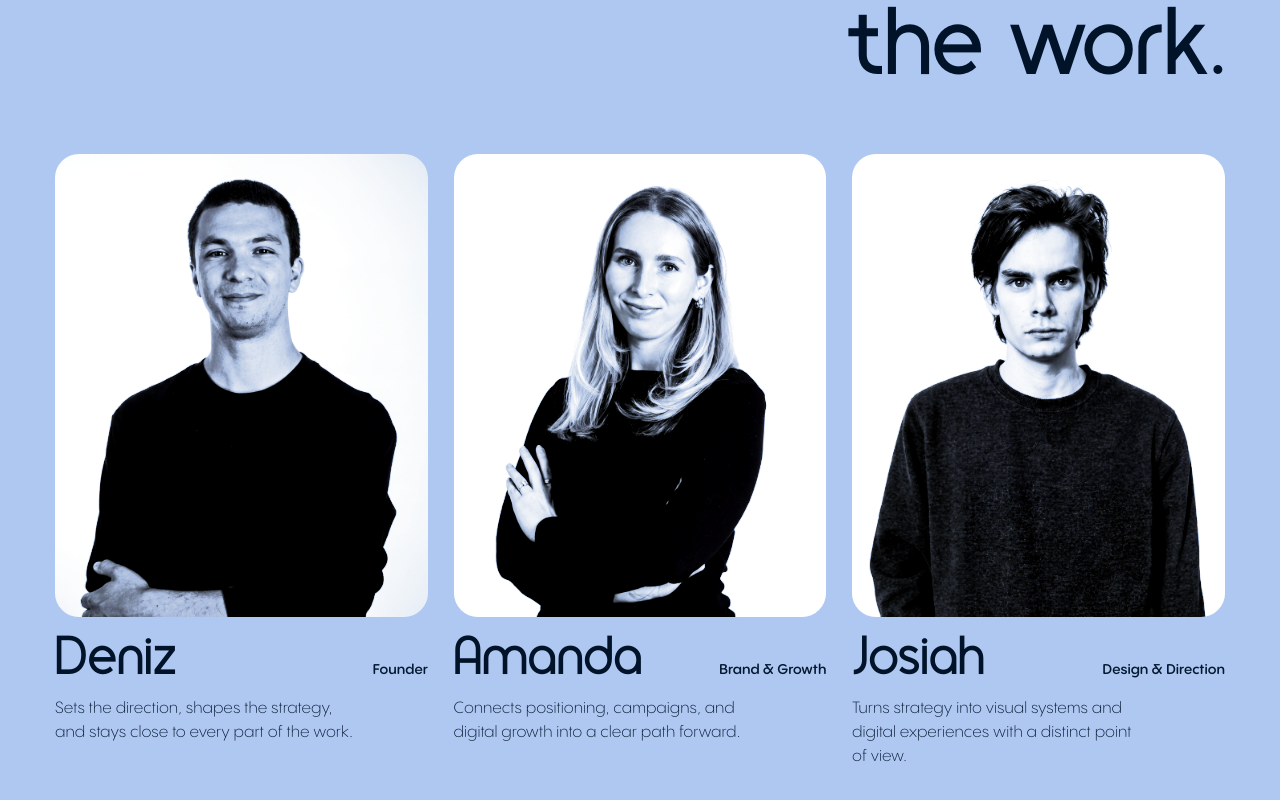
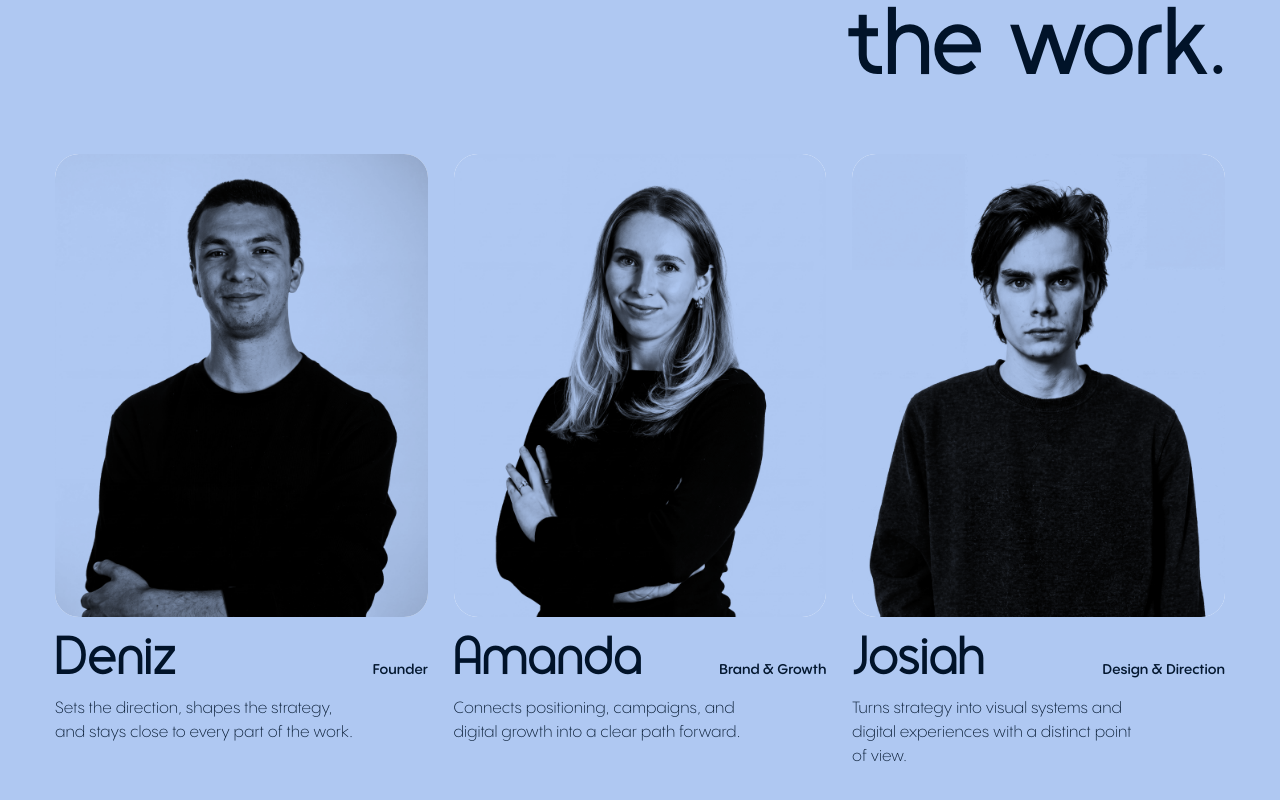
Before and after one commit to cedarandcactus/burgama-site-14.5, a Next.js app: page /studio in a window 1280 px wide. Shown: the part 1148-1948 px from the top of the page. Built offline with nearby package versions, Linux system fonts and the light colour scheme.

Commit message:
style: adjust portrait filter and blend mode\n\nRefined CSS for portrait component styling

```diff
--- a/app/studio/studio.module.css
+++ b/app/studio/studio.module.css
@@ -90,7 +90,6 @@
 }
 
 .portrait {
-  position: relative;
   aspect-ratio: 29 / 36;
   overflow: hidden;
   isolation: isolate;
@@ -103,17 +102,8 @@
   width: 100%;
   height: 100%;
   object-fit: cover;
-  filter: saturate(.75) contrast(1.04);
-}
-
-.portrait::after {
-  content: '';
-  position: absolute;
-  inset: 0;
-  background: var(--palette-powder);
-  mix-blend-mode: overlay;
-  opacity: .8;
-  pointer-events: none;
+  filter: grayscale(1);
+  mix-blend-mode: multiply;
 }
 
 .personHeading {
```
